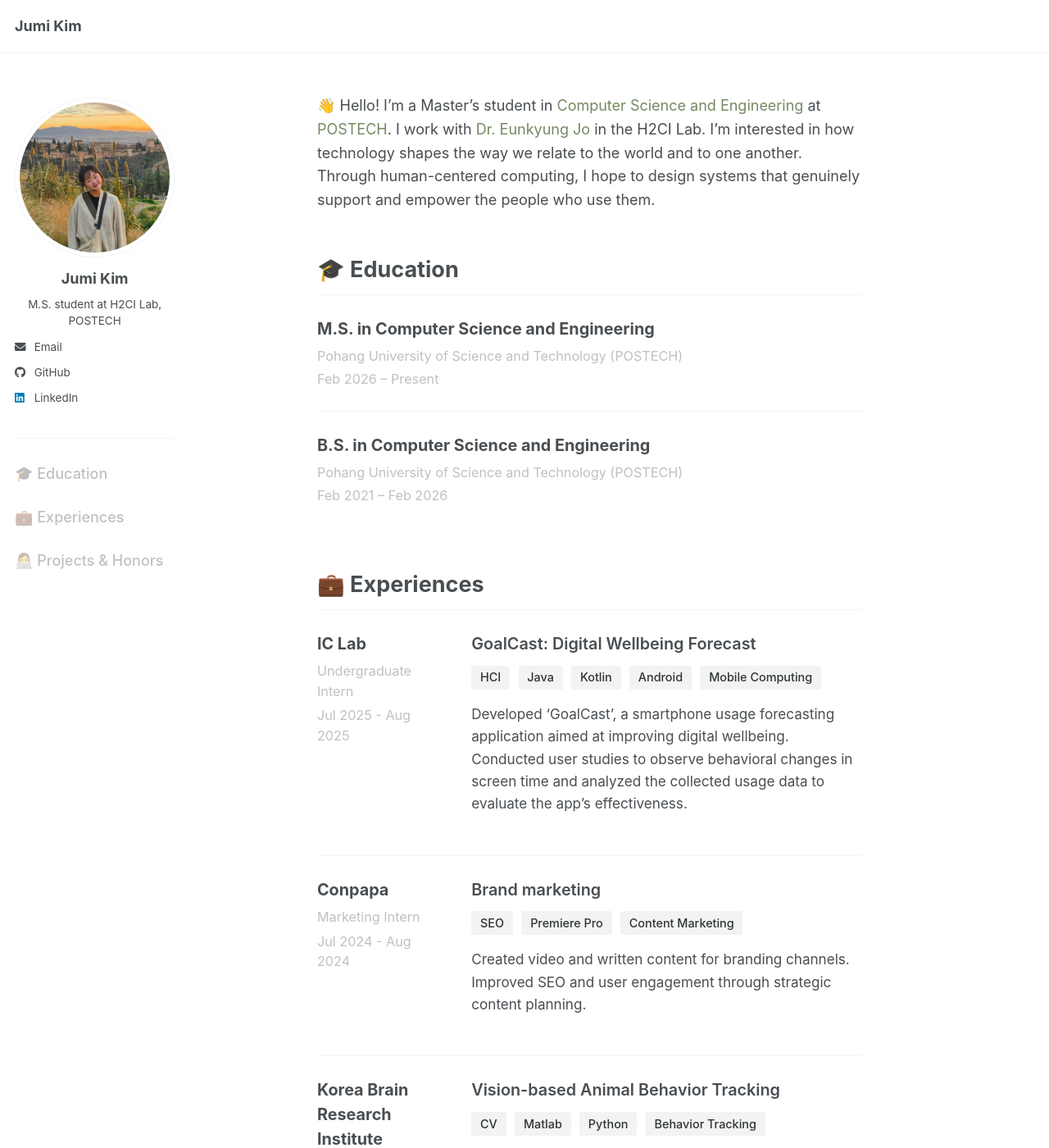
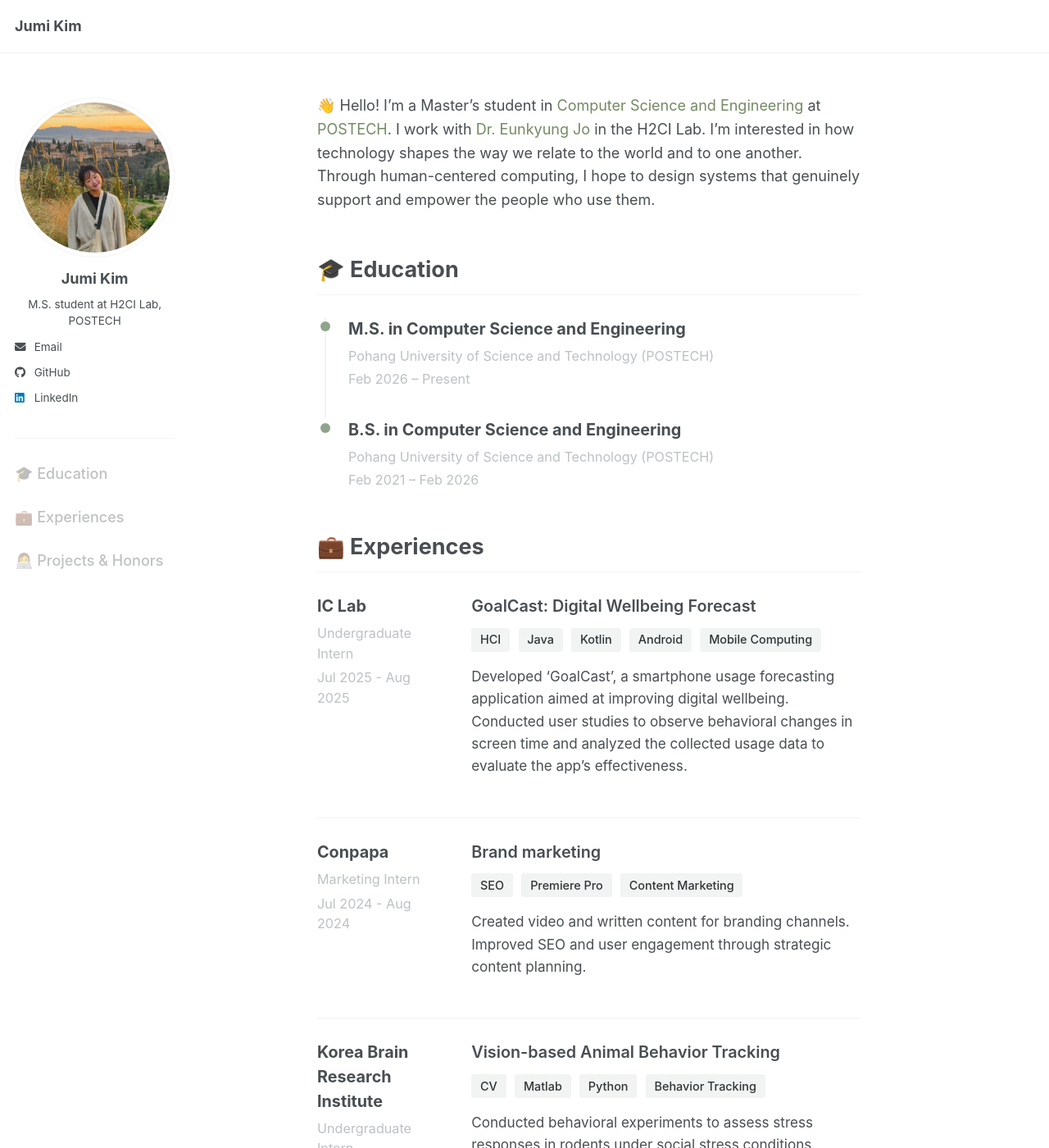
Before and after one commit to jglosa/jglosa.github.io, a Jekyll site: the page built from _pages/about.md, in a window 1280 px wide and 1400 px high. Shown: the whole window at 82% size. Built offline with Jekyll 4.4.1, drawn with Linux system fonts in a browser that asks for light colours; a script bundle is joined from its source files by our own code; library files that are not in the unit come from our copies.

Commit message:
change education format

```diff
--- a/_layouts/portfolio.html
+++ b/_layouts/portfolio.html
@@ -38,18 +38,39 @@ layout: default
 
         <!-- Education Section -->
         {% if page.education %}
+        <style>
+          .education-timeline {
+            margin-top: 1.5rem;
+            padding-left: 0.5rem; /* 전체 타임라인을 살짝 오른쪽으로 밀어줌 */
+          }
+          .timeline-item {
+            position: relative;
+            padding-left: 1.5rem; /* 선과 글자 사이의 간격 */
+            padding-bottom: 2rem; /* 각 학위 사이의 간격 */
+            border-left: 2px solid var(--global-border-color); /* 세로선 긋기 */
+          }
+          .timeline-item:last-child {
+            border-color: transparent; /* 마지막 항목은 아래로 이어지는 선을 숨김 */
+            padding-bottom: 0;
+          }
+          .timeline-dot {
+            position: absolute;
+            left: -7px; /* 세로선 정중앙에 점이 오도록 위치 조정 */
+            top: 0.3rem; /* 글자 첫 줄과 높이를 맞춤 */
+            width: 12px;
+            height: 12px;
+            border-radius: 50%;
+            background-color: #8EA58C; /* 💡 요청한 예쁜 그린 색상 적용! */
+            z-index: 1; /* 선 위로 점이 뚜렷하게 보이도록 설정 */
+          }
+        </style>
+
         <div class="content-section" id="education">
           <h2 class="section-title">🎓 Education</h2>
-          <div class="experience-group">
+          <div class="education-timeline">
             {% for edu in page.education %}
-
-            {% if forloop.last %}
-              <div style="padding-bottom: 1.5rem; margin-bottom: 1.5rem;">
-            {% else %}
-              <div style="padding-bottom: 1.5rem; margin-bottom: 1.5rem; border-bottom: 1px solid var(--global-border-color);">
-            {% endif %}
-
-              <div style="font-size: 1.1rem; font-weight: 700; color: var(--global-text-color); margin-bottom: 0.3rem;">
+            <div class="timeline-item">
+              <div class="timeline-dot"></div> <div style="font-size: 1.1rem; font-weight: 700; color: var(--global-text-color); margin-bottom: 0.3rem;">
                 {{ edu.degree }}
               </div>
               <div style="color: var(--global-text-color-light); font-size: 0.9rem; margin-bottom: 0.2rem;">
```
